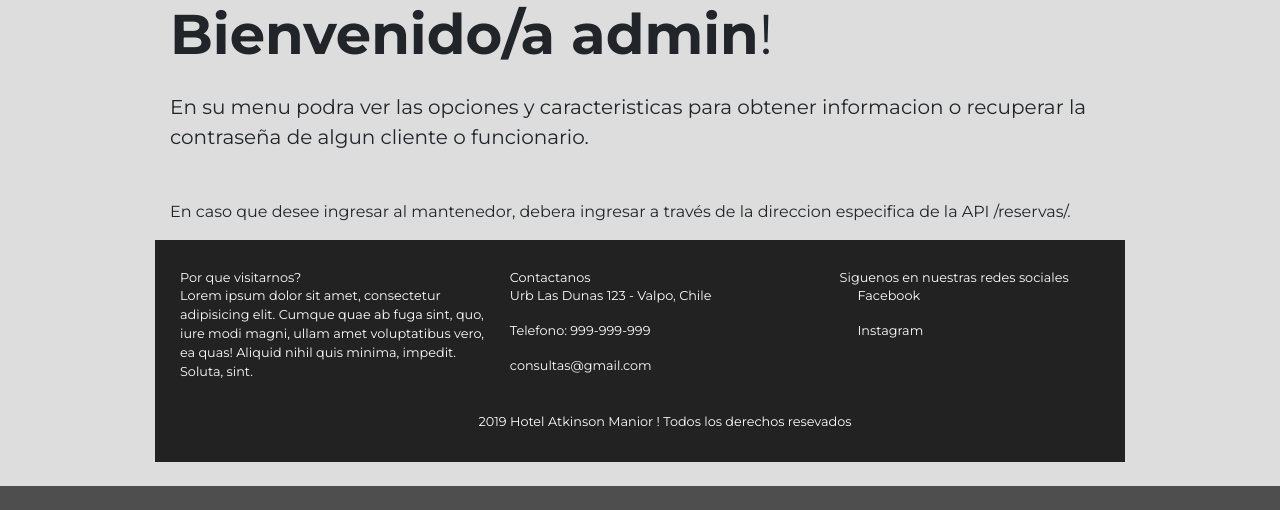
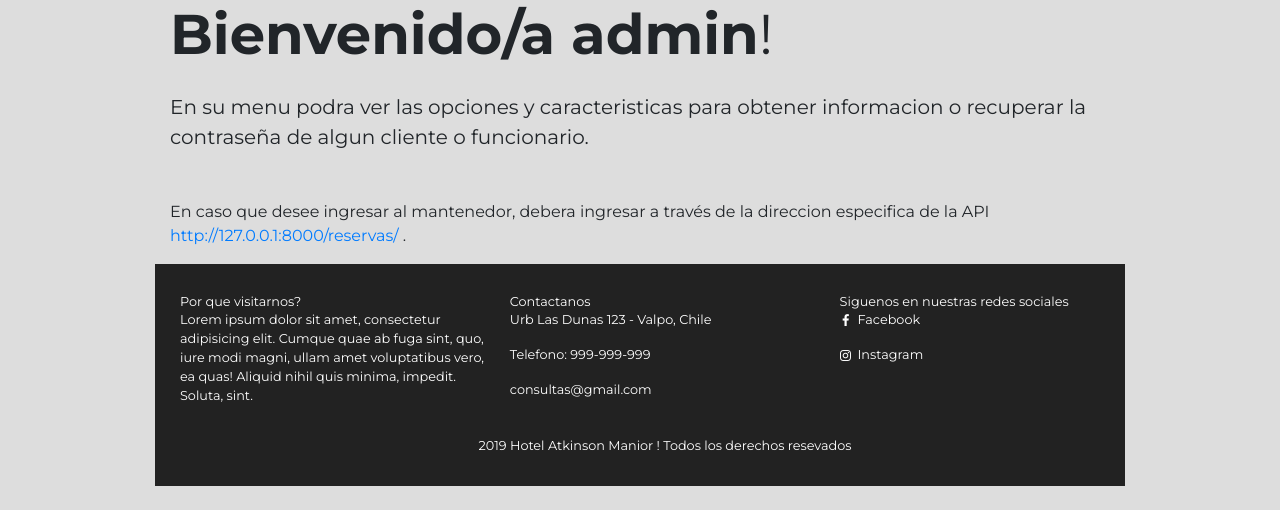
Before and after one commit to poloko98/Hotel-Manoir-Atkinson, a Django app: page /menu_adm/ in a window 1280 px wide. Shown: the part 697-1207 px from the top of the page. Before the commit the page ends 1183 px from the top, so only its background shows below. Run offline with Django 3.2, Linux system fonts and the light colour scheme; a user stored in the database is signed in; some libraries are stand-ins or nearby versions; some web fonts are replaced.

Commit message:
final sin pruebas

```diff
--- a/atkn/templates/atkn/base.html
+++ b/atkn/templates/atkn/base.html
@@ -7,9 +7,9 @@
     <title>Hotel Atkinson Manior</title>
     <meta name="viewport"
         content="width=device-width, user-scalable=yes, initial-scale=1.0, maximum-scale=3.0, minimum-scale=1.0">
-    <link rel="stylesheet" href="{% static 'css/fontello.css' %}">
-    <link rel="stylesheet" href="{% static 'css\bootstrap.min.css' %}">
-    <link rel="stylesheet" href="{% static 'js\bootstrap.min.js' %}">
+    <link rel="stylesheet" href="{% static 'font/fontello.css' %}">
+    <link rel="stylesheet" href="{% static 'css/bootstrap.min.css' %}">
+    <link rel="stylesheet" href="{% static 'js/bootstrap.min.js' %}">
     <link rel="stylesheet" href="{% static 'css/estilos.css' %}">
 </head>
 
--- a/atkn/templates/atkn/base_admin.html
+++ b/atkn/templates/atkn/base_admin.html
@@ -7,9 +7,9 @@
     <title>Hotel Atkinson Manior</title>
     <meta name="viewport"
         content="width=device-width, user-scalable=yes, initial-scale=1.0, maximum-scale=3.0, minimum-scale=1.0">
-    <link rel="stylesheet" href="{% static 'css/fontello.css' %}">
-    <link rel="stylesheet" href="{% static 'css\bootstrap.min.css' %}">
-    <link rel="stylesheet" href="{% static 'js\bootstrap.min.js' %}">
+    <link rel="stylesheet" href="{% static 'font/fontello.css' %}">
+    <link rel="stylesheet" href="{% static 'css/bootstrap.min.css' %}">
+    <link rel="stylesheet" href="{% static 'js/bootstrap.min.js' %}">
     <link rel="stylesheet" href="{% static 'css/estilos.css' %}">
 </head>
 
@@ -21,6 +21,7 @@
             <ul class="menu" id="menu">
 
                 <li class="menu__item"><a href="{% url 'Menu Administrador' %}" class="menu__link">Menu</a></li>
+                <li class="menu__item"><a href="{% url 'admin:index' %}" class="menu__link">Mantenedor</a></li>
                 <li class="menu__item"><a href="{% url 'Reservas' %}" class="menu__link">Lista de reservas</a></li>
                 <li class="menu__item"><a href="{% url 'index' %}" class="menu__link">Inicio</a></li>
                 <li class="menu__item"><a href="{% url 'password_reset' %}" class="menu__link">Cambiar contraseña</a></li>
--- a/atkn/templates/atkn/menu_adm.html
+++ b/atkn/templates/atkn/menu_adm.html
@@ -9,7 +9,7 @@
           <div class="container-fluid">
               <h1 class="display-4 mb-4"><span class="font-weight-bold ">Bienvenido/a {{user.username}}</span>!</h1>
               <p class="lead mb-5">En su menu podra ver las opciones y caracteristicas para obtener informacion o recuperar la contraseña de algun cliente o funcionario.</p>
-              <p>En caso que desee ingresar al mantenedor, debera ingresar a través de la direccion especifica de la API /reservas/.</p>
+              <p>En caso que desee ingresar al mantenedor, debera ingresar a través de la direccion especifica de la API <a href="http://127.0.0.1:8000/reservas/">http://127.0.0.1:8000/reservas/</a>  .</p>
 
           </div>
       </div>
--- a/atkn/urls.py
+++ b/atkn/urls.py
@@ -23,13 +23,11 @@ urlpatterns = [
     path(r'', views.index, name='index'),
     path(r'contacto/', views.contacto, name='contacto'),
     path(r'lista_reservas/', views.lista_reserva, name='Reservas'),
-    path(r'login/', auth_views.LoginView.as_view(), name='login'),
+
     path(r'nosotros/', views.nosotros, name='Nosotros'),
     path(r'habitaciones/', views.habitaciones, name='habitaciones'),
-    path('reset/password_reset', PasswordResetView.as_view(template_name='registration/password_reset_forms.html', email_template_name="registration/password_reset_email.html"), name = 'password_reset'),
-    path('reset/password_reset_done', PasswordResetDoneView.as_view(template_name='registration/password_reset_done.html'), name = 'password_reset_done'),
-     re_path(r'^reset/(?P<uidb64>[0-9A-za-z_\-]+)/(?P<token>.+)/', PasswordResetConfirmView.as_view(template_name='registration/password_reset_confirms.html'), name = 'password_reset_confirm'),
-    path('reset/done',PasswordResetCompleteView.as_view(template_name='registration/password_reset_complete.html') , name = 'password_reset_complete'),
+
+
     path(r'menu_adm/', views.menu_adm, name='Menu Administrador'),
     url(r'^', include(router.urls)),
     url(r'^api-auth/', include('rest_framework.urls', namespace='rest_framework'))
--- a/atkn/views.py
+++ b/atkn/views.py
@@ -15,8 +15,6 @@ def menu_adm(request):
         reservas= Reserva.objects.all()
         context = {'reservas': reservas}
         return render(request, 'atkn/menu_adm.html',context )
-    elif user.has_perm('atkn.administrador'):
-        return render(request, 'atkn/menu_adm.html', )
     else :
         return render(request, 'atkn/index.html', )
 
```
Also changed, not shown: atkn/templates/registration/login.html (+5 -3 lines), atkn/static/font/fontello.css (renamed from atkn/static/css/fontello.css), atkn/static/font/fontello.ttf (added), atkn/static/font/fontello.woff (added), atkn/static/font/fontello.woff2 (added), atkn/templates/registration/password_reset_form.html (renamed from atkn/templates/registration/password_reset_forms.html), db.sqlite3, 2 other files.
